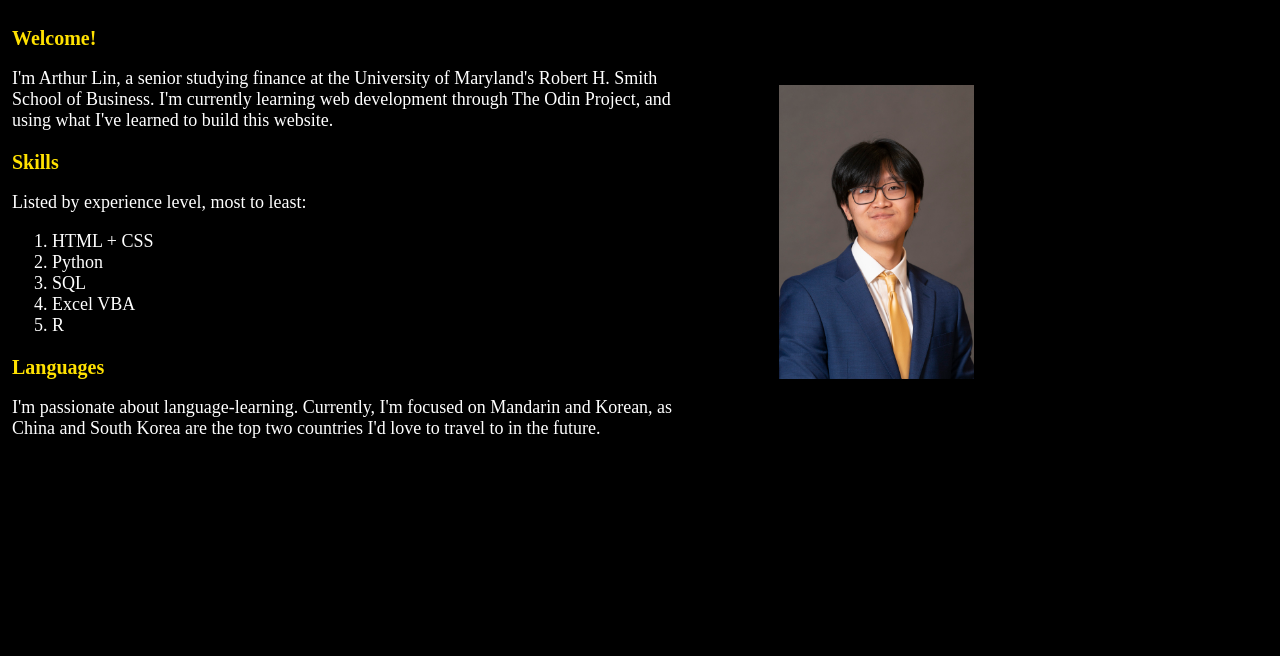
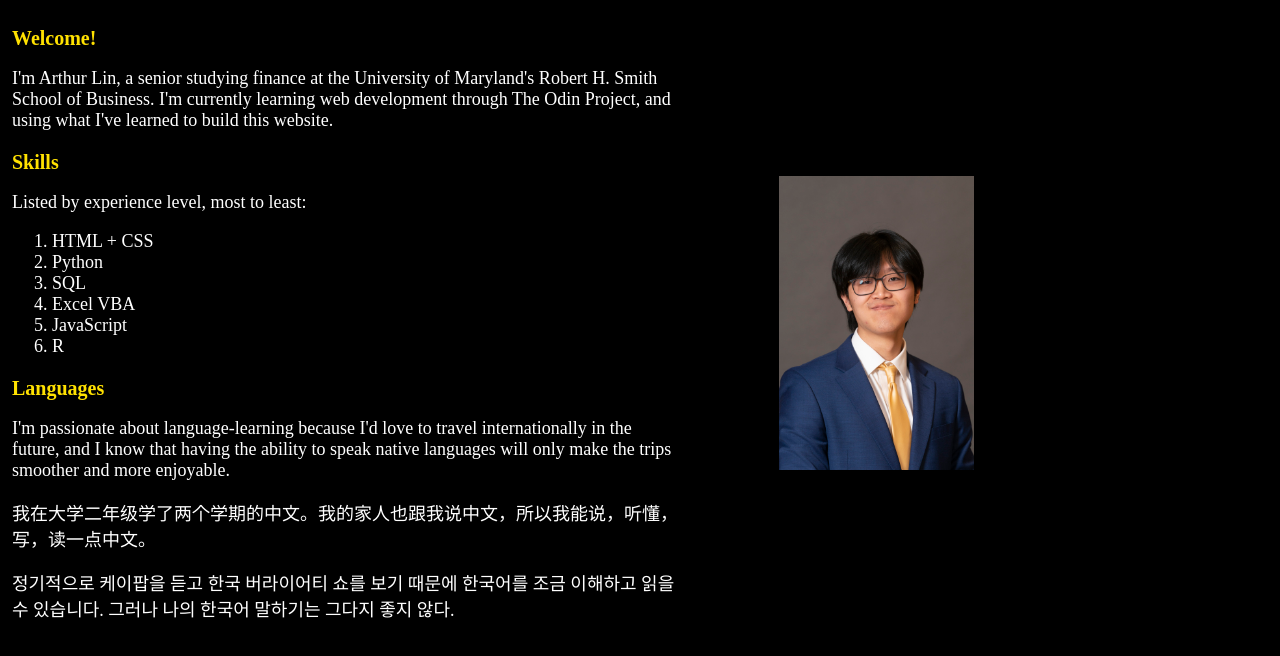
Before and after one commit to art-lin/website, a plain HTML site: page index.html in a window 1280 px wide. Shown: the part 64-720 px from the top of the page. Drawn offline with Linux system fonts and the light colour scheme.

Commit message:
Add content to skills and languages sections

```diff
--- a/index.html
+++ b/index.html
@@ -41,14 +41,22 @@
                             <li>Python</li>
                             <li>SQL</li>
                             <li>Excel VBA</li>
+                            <li>JavaScript</li>
                             <li>R</li>
                         </ol>
                 </div>
                 <div>
                     <p class = 'section-title'>Languages</p>
                     <p>
-                        I'm passionate about language-learning. Currently, I'm focused on Mandarin and Korean, as China and South Korea
-                        are the top two countries I'd love to travel to in the future.
+                        I'm passionate about language-learning because I'd love to travel internationally in the future,
+                        and I know that having the ability to speak native languages will only make the trips smoother
+                        and more enjoyable.
+                    </p>
+                    <p>
+                        我在大学二年级学了两个学期的中文。我的家人也跟我说中文，所以我能说，听懂，写，读一点中文。
+                    </p>
+                    <p>
+                        정기적으로 케이팝을 듣고 한국 버라이어티 쇼를 보기 때문에 한국어를 조금 이해하고 읽을 수 있습니다. 그러나 나의 한국어 말하기는 그다지 좋지 않다.
                     </p>
                 </div>
             </div>
```
